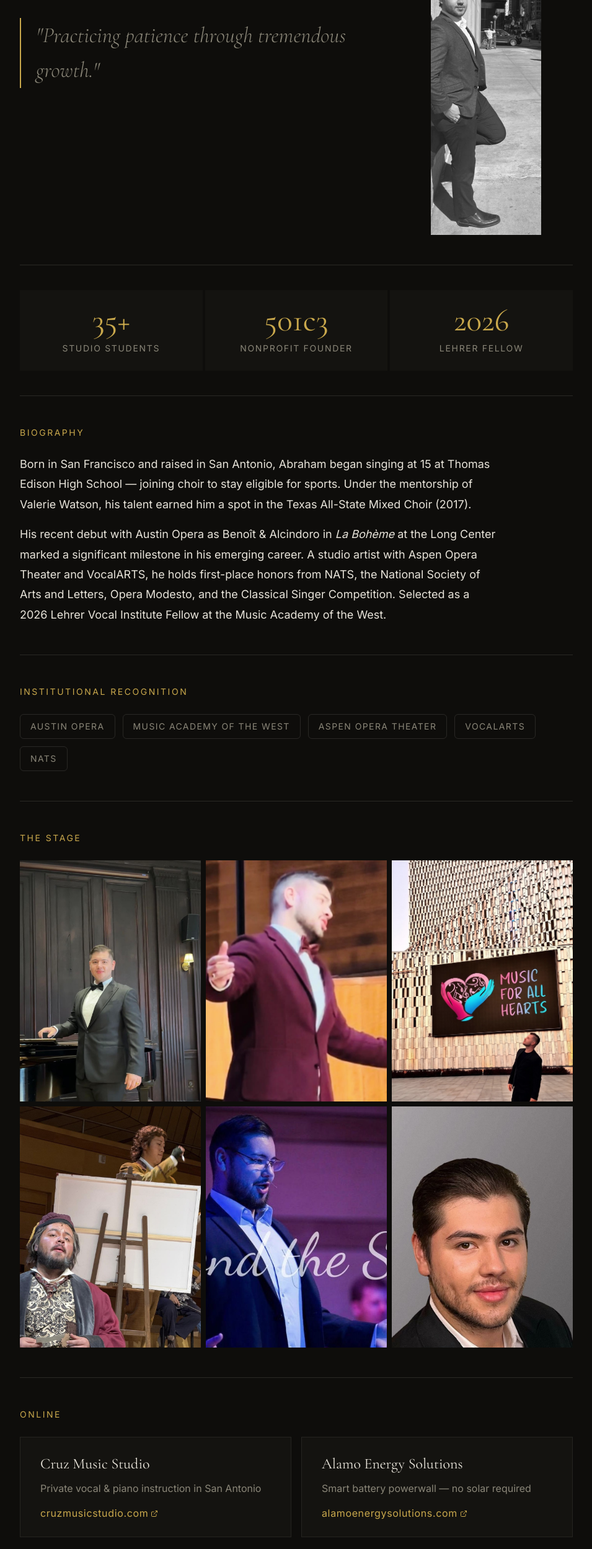
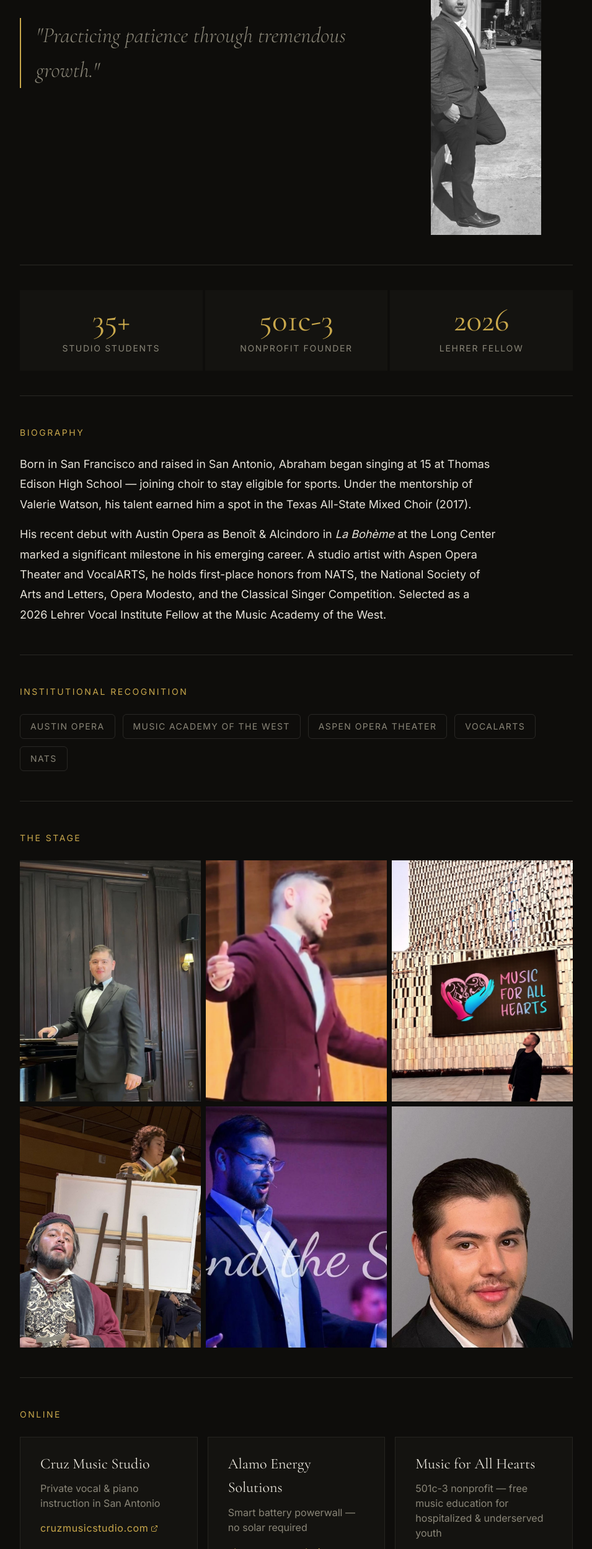
Before and after one commit to AbrahamIsaiCruzRamirez/abraham-cruz-ramirez, a plain HTML site: page index.html in a window 1280 px wide. Shown: the part 301-2800 px from the top of the page at 62% size, without its empty margins (162-1117 px from the left). Drawn offline with nearby package versions, Linux system fonts and the light colour scheme.

Commit message:
Fix formatting of nonprofit identifier and add website card

```diff
--- a/index.html
+++ b/index.html
@@ -166,7 +166,7 @@ button{cursor:pointer;background:none;border:none}
   <!-- STATS -->
   <div class="stats">
     <div class="stat"><div class="stat-number">35+</div><div class="stat-label">Studio Students</div></div>
-    <div class="stat"><div class="stat-number">501c3</div><div class="stat-label">Nonprofit Founder</div></div>
+    <div class="stat"><div class="stat-number">501c-3</div><div class="stat-label">Nonprofit Founder</div></div>
     <div class="stat"><div class="stat-number">2026</div><div class="stat-label">Lehrer Fellow</div></div>
   </div>
 
@@ -216,6 +216,14 @@ button{cursor:pointer;background:none;border:none}
         <div class="website-card-desc">Smart battery powerwall — no solar required</div>
         <a class="website-card-link" href="https://alamoenergysolutions.com" target="_blank" rel="noopener noreferrer">
           alamoenergysolutions.com
+          <svg viewBox="0 0 24 24"><path d="M18 13v6a2 2 0 0 1-2 2H5a2 2 0 0 1-2-2V8a2 2 0 0 1 2-2h6"/><polyline points="15 3 21 3 21 9"/><line x1="10" y1="14" x2="21" y2="3"/></svg>
+        </a>
+      </div>
+      <div class="website-card">
+        <div class="website-card-title">Music for All Hearts</div>
+        <div class="website-card-desc">501c-3 nonprofit — free music education for hospitalized &amp; underserved youth</div>
+        <a class="website-card-link" href="https://musicforallhearts.org" target="_blank" rel="noopener noreferrer">
+          musicforallhearts.org
           <svg viewBox="0 0 24 24"><path d="M18 13v6a2 2 0 0 1-2 2H5a2 2 0 0 1-2-2V8a2 2 0 0 1 2-2h6"/><polyline points="15 3 21 3 21 9"/><line x1="10" y1="14" x2="21" y2="3"/></svg>
         </a>
       </div>
```
